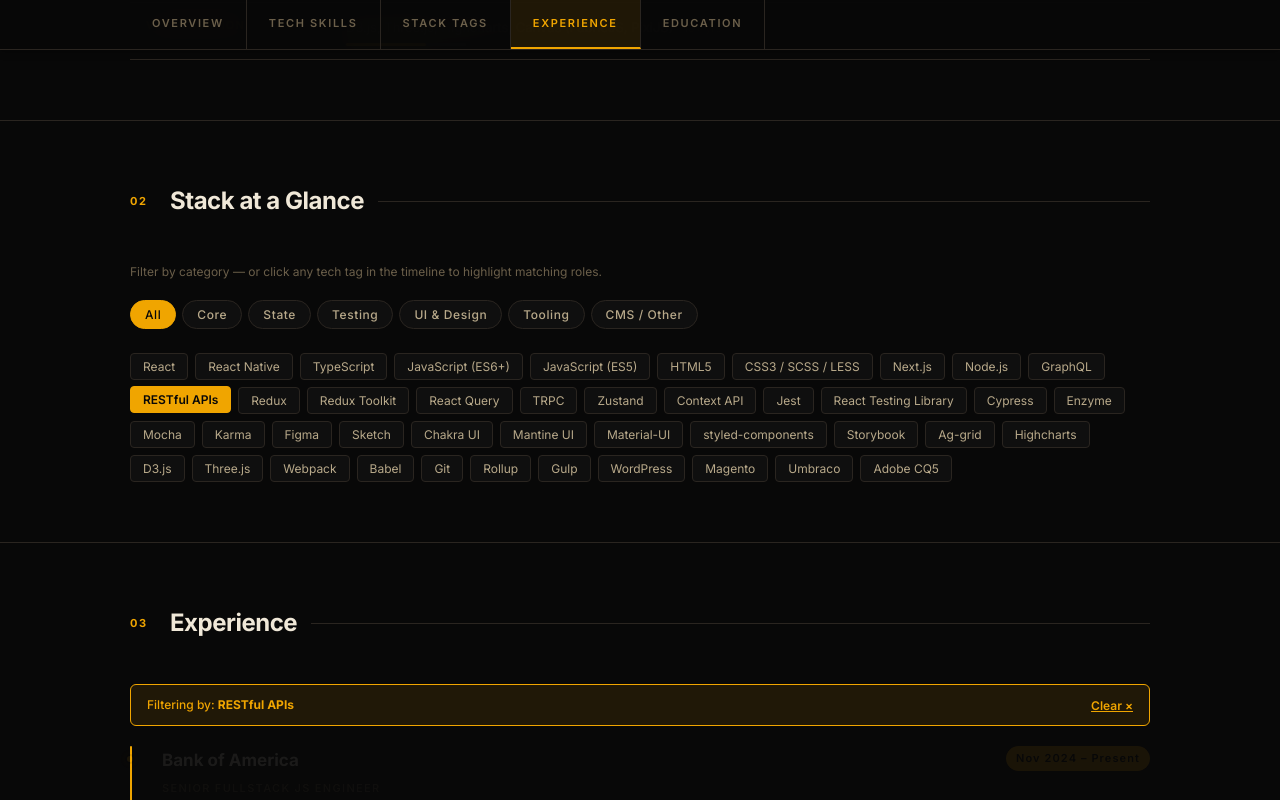
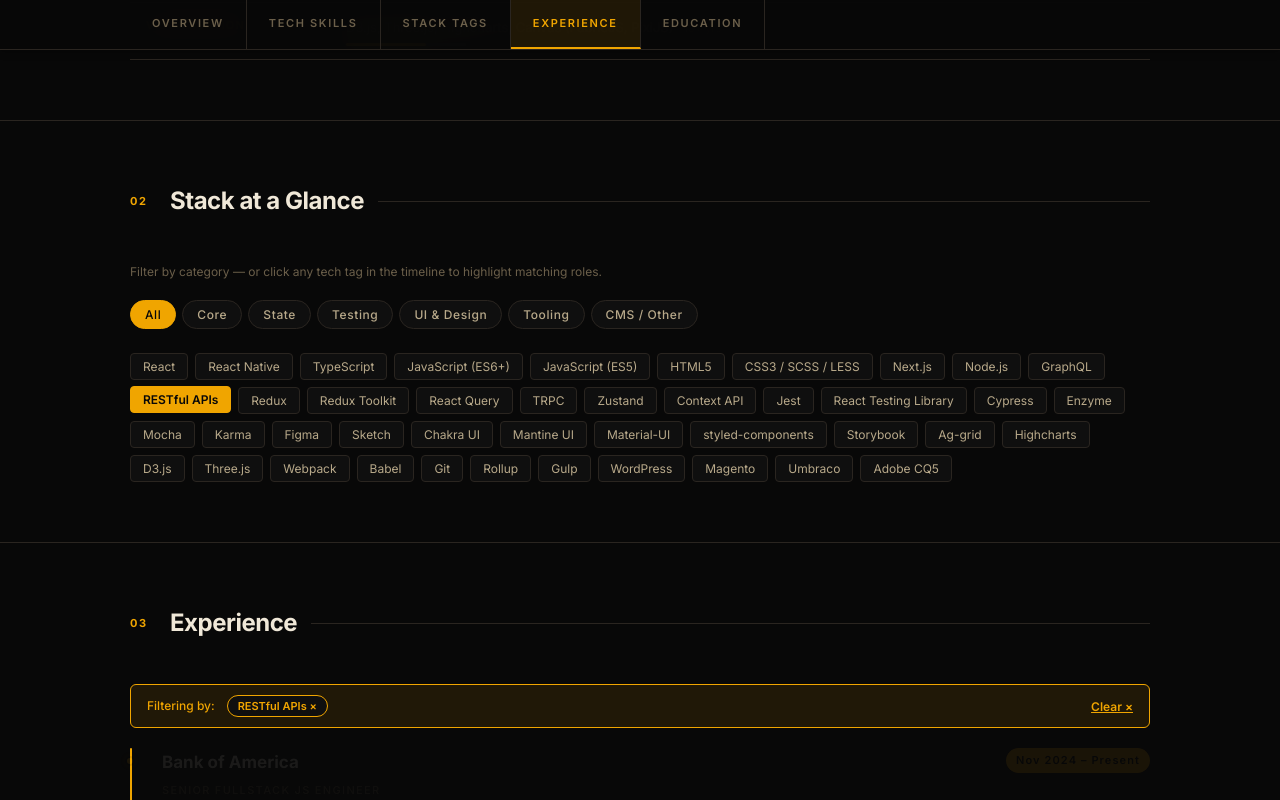
Before and after one commit to samlatif-uk/cv, a React (Vite) app in the folder react.samlatif.uk/: page / in a window 1280 px wide. Both pictures are taken after a click on the button "RESTful APIs". Shown: the part 1657-2457 px from the top of the page. Built offline with nearby package versions, Linux system fonts and the light colour scheme.

Commit message:
Show active filters as removable chips

```diff
--- a/react.samlatif.uk/src/components/Experience.tsx
+++ b/react.samlatif.uk/src/components/Experience.tsx
@@ -88,9 +88,14 @@ export const Experience = ({ activeTechs, onTechClick, onClearTech }: Experience
         <div className="sline" />
       </div>
       <div className={`fbar ${activeTechs.length ? 'show' : ''}`}>
-        <span>
-          Filtering by: <strong>{activeTechs.join(', ')}</strong>
-        </span>
+        <span>Filtering by:</span>
+        <div className="fchips">
+          {activeTechs.map((tech) => (
+            <button key={tech} className="fchip" onClick={() => onTechClick(tech)} type="button">
+              {tech} ×
+            </button>
+          ))}
+        </div>
         <button className="fclear" onClick={onClearTech} type="button">
           Clear ×
         </button>
--- a/react.samlatif.uk/src/index.css
+++ b/react.samlatif.uk/src/index.css
@@ -101,8 +101,11 @@
   .job.match .jco{color:var(--accent)}
 
   /* FILTER BAR */
-  .fbar{display:none;align-items:center;gap:12px;margin-bottom:20px;padding:10px 16px;background:var(--accent-light);border:1px solid var(--accent);border-radius:6px;font-size:12px;color:var(--accent);font-weight:500}
+  .fbar{display:none;align-items:center;gap:12px;flex-wrap:wrap;margin-bottom:20px;padding:10px 16px;background:var(--accent-light);border:1px solid var(--accent);border-radius:6px;font-size:12px;color:var(--accent);font-weight:500}
   .fbar.show{display:flex}
+  .fchips{display:flex;flex-wrap:wrap;gap:6px}
+  .fchip{background:var(--bg2);border:1px solid var(--accent);color:var(--accent);padding:3px 10px;border-radius:999px;cursor:pointer;font-family:'Inter',sans-serif;font-size:11px;font-weight:600;transition:all 0.18s}
+  .fchip:hover{background:var(--accent);color:var(--bg)}
   .fclear{background:none;border:none;color:var(--accent);cursor:pointer;font-family:'Inter',sans-serif;font-size:12px;margin-left:auto;font-weight:600;text-decoration:underline}
 
   /* EDUCATION */
```
Also changed, not shown: 1 other file (tests, documents, lock files or other folders).
